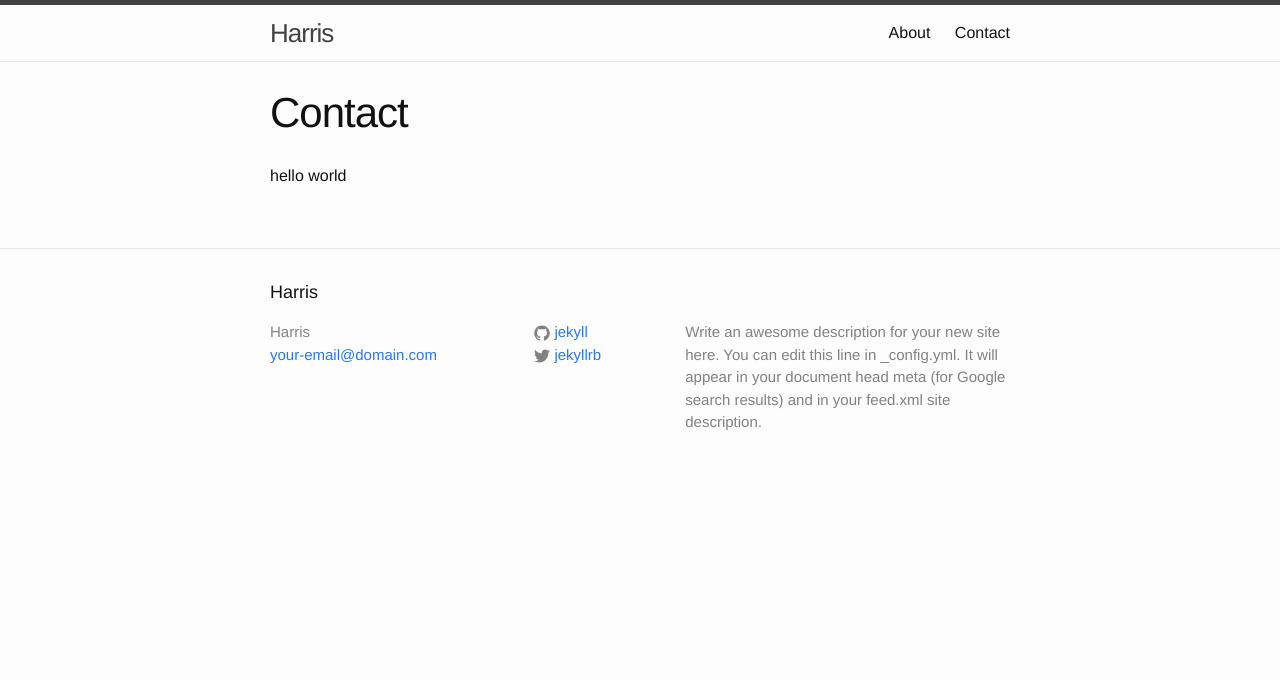
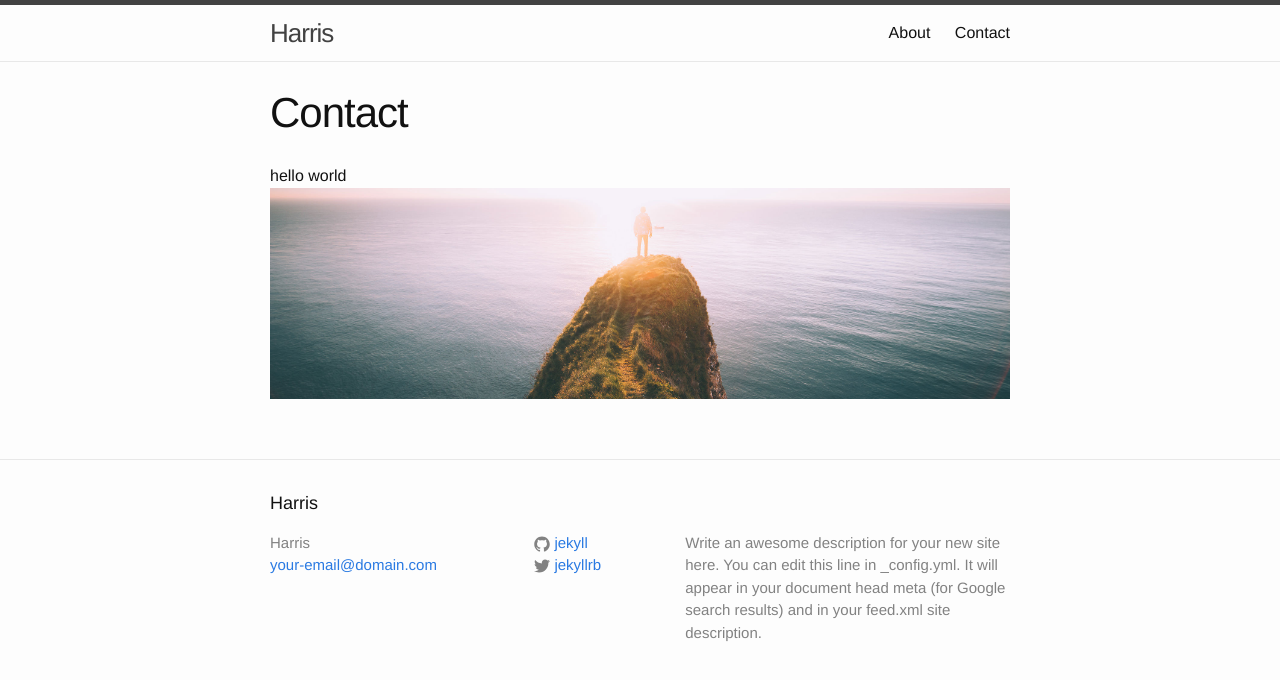
Before and after one commit to ulysses82/harris-site, a Jekyll site: the page built from contact.markdown, in a window 1280 px wide. Shown: the top 680 px of the page. Built offline with Jekyll 4.4.1, drawn with Linux system fonts in a browser that asks for light colours.

Commit message:
Updated Contact

```diff
--- a/contact.markdown
+++ b/contact.markdown
@@ -4,4 +4,4 @@ date: 2017-01-31 15:37:00 Z
 layout: page
 ---
 
-hello world
+hello world![camp3b.jpg](/uploads/camp3b.jpg)
```
